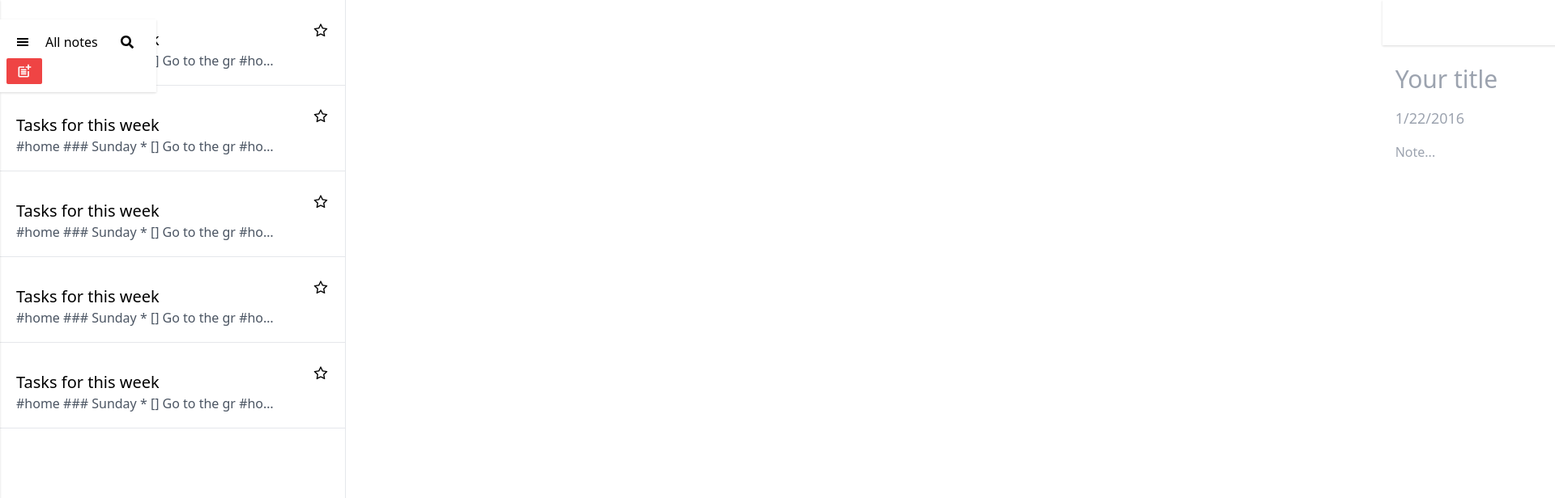
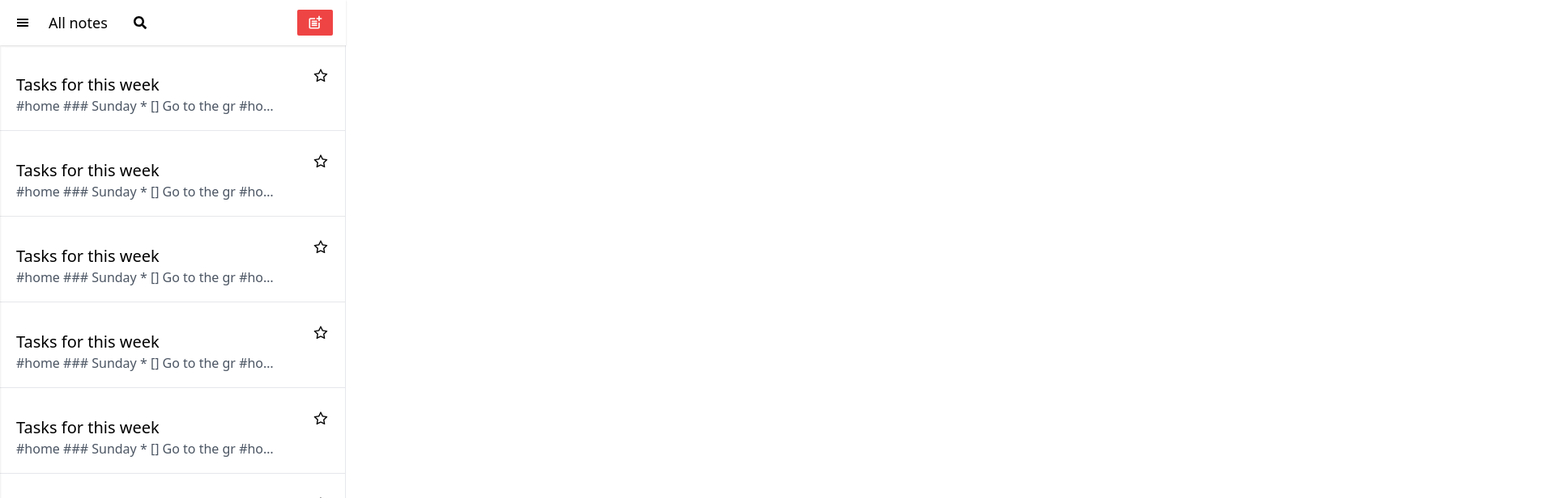
Before and after one commit to viktorfilyk4/react-notes-app, a React (Create React App) app: page / in a window 1280 px wide. Shown: the top 616 px of the page at 81% size, 1920 px wide, since content can reach past the window. Built offline with nearby package versions, Linux system fonts and the light colour scheme.

Commit message:
Continue to develop UI for different screen sizes

```diff
--- a/src/components/CommonButton.jsx
+++ b/src/components/CommonButton.jsx
@@ -2,7 +2,11 @@ import React from "react";
 
 export default function CommonButton({ IconComponent, title }) {
   return (
-    <button className="flex items-center justify-between gap-2 px-2 py-2 bg-gray-100 rounded">
+    <button
+      className={`flex items-center justify-between gap-2 px-2 py-2 bg-gray-100 rounded transition-all ${
+        title === "delete" ? "hover:bg-red-600 hover:text-white" : "hover:bg-gray-300"
+      }`}
+    >
       {IconComponent}
       <span className="capitalize">{title}</span>
     </button>
--- a/src/components/FolderListItem.jsx
+++ b/src/components/FolderListItem.jsx
@@ -2,9 +2,9 @@ import React from "react";
 
 export default function FolderListItem({ IconComponent, title }) {
   return (
-    <button className="flex items-center justify-start w-full gap-4 px-6 py-4 border-b border-gray-200">
+    <button className="flex items-center justify-start w-full gap-4 px-6 py-4 transition-all border-b border-gray-200 hover:bg-teal-600 hover:text-white">
       {IconComponent}
-      <h3>{title}</h3>
+      <h3 className="">{title}</h3>
     </button>
   );
 }
--- a/src/components/InputNoteText.jsx
+++ b/src/components/InputNoteText.jsx
@@ -2,7 +2,6 @@ import React, { useState } from "react";
 import { AiOutlineStar, AiFillStar } from "react-icons/ai";
 
 export default function InputNoteText() {
-
   const [isFavorite, setAsFavorite] = useState(false);
 
   const handleFavoriteBtnClick = () => {
@@ -12,15 +11,22 @@ export default function InputNoteText() {
   return (
     <div className="h-screen p-4">
       <div className="flex items-start justify-between">
-        <div className="flex flex-col items-start gap-2">
-          <input type="text" placeholder="Your title" className="w-full py-2 text-xl rounded-sm outline-none md:text-3xl focus:ring focus:border-gray-300" />
+        <div className="flex flex-col items-start gap-2 md:flex-row md:items-center">
+          <input
+            type="text"
+            placeholder="Your title"
+            className="w-full py-2 overflow-hidden text-xl rounded-sm outline-none md:text-3xl focus:ring whitespace-nowrap overflow-ellipsis md:w-6/12"
+          />
           <span className="text-lg text-gray-400">1/22/2016</span>
         </div>
         <button className="p-2" onClick={handleFavoriteBtnClick}>
-        {isFavorite ? <AiFillStar className="w-7 h-7" /> : <AiOutlineStar className="w-7 h-7" />}
+          {isFavorite ? <AiFillStar className="w-7 h-7" /> : <AiOutlineStar className="w-7 h-7" />}
         </button>
       </div>
-      <textarea className="w-full h-full mt-4 rounded focus:outline-none focus:ring focus:border-blue-300" placeholder="Note..."></textarea>
+      <textarea
+        className="w-full h-full mt-4 rounded focus:outline-none focus:ring focus:border-blue-300"
+        placeholder="Note..."
+      ></textarea>
     </div>
   );
 }
--- a/src/components/Layout.jsx
+++ b/src/components/Layout.jsx
@@ -26,39 +26,48 @@ export default function Layout() {
   };
 
   return (
-    <div className="flex w-screen h-screen md:flex">
+    <div className={`relative flex w-screen h-screen overflow-x-hidden md:flex ${isFoldersSectionOpen ? "overflow-y-hidden" : ""} md:overflow-y-hidden`}>
       {/* Left section */}
-      <div className={`z-10 md:w-4/12 w-full h-screen ${isNoteOpen ? "" : ""}`}>
-        <div className="fixed left-0 z-50 items-center justify-between block py-2 pl-2 pr-4 bg-white shadow top-6">
-          <div className="flex items-center space-x-4 ">
-            <button className="p-3 lg:-mr-2" onClick={handleBurgerBtnClick}>
+      <div className={`md:w-4/12 w-full h-screen ${isNoteOpen ? "" : ""}`}>
+        <div className="relative z-20 flex items-center justify-between w-full py-2 pl-2 pr-4 bg-white shadow">
+          <div className="flex items-center space-x-4">
+            <button className="flex items-center gap-6 p-3 lg:-mr-2" onClick={handleBurgerBtnClick}>
               <GiHamburgerMenu className={isFoldersSectionOpen ? `hidden` : ""} />
               <GrClose className={`${!isFoldersSectionOpen ? "hidden" : ""}`} />
+              <span className="hidden text-lg leading-4 lg:inline-block">All notes</span>
             </button>
-            <span className="hidden lg:inline-block">All notes</span>
             <button className="p-3">
               <FaSearch />
             </button>
           </div>
-          <button className="inline-block h-8 px-3 py-1 bg-red-500 rounded-sm hover:bg-red-600">
+          <button className="inline-block h-8 px-3 py-1 transition-all bg-red-500 rounded-sm hover:bg-red-600">
             <MdPostAdd className="w-5 h-5 mx-auto text-white" />
           </button>
         </div>
 
-        <div className="z-20 h-screen border-gray-200 md:border-r">
+        <div className="relative w-full h-screen border-gray-200 md:border-r">
           {/* Folders section */}
           <div
-            className={`absolute flex flex-col items-start w-full h-full transition-all ease-out shadow duration-700 bg-white z-10 overflow-y-hidden ${
+            className={`absolute flex flex-col items-start w-full h-full transition-all ease-out shadow duration-700 bg-white z-10 ${
               !isFoldersSectionOpen ? "-left-full" : "left-0"
             }`}
           >
             <FolderListItem title="All notes" IconComponent={<FiFolder className="w-5 h-5" />} />
-            <FolderListItem title="Favorites" IconComponent={<AiOutlineStar className="w-5 h-5" />} />
+            <FolderListItem
+              title="Favorites"
+              IconComponent={<AiOutlineStar className="w-5 h-5" />}
+            />
           </div>
 
           {/* List items section */}
-          <div className={`h-full ${isFoldersSectionOpen ? "opacity-50 bg-grey-800" : ""}`}>
+          <div className={`h-full ${isFoldersSectionOpen ? "opacity-50 bg-grey-800" : ""} md:overflow-y-scroll`}>
             <ListItem handleClick={handleListItemClick} />
+            <ListItem />
+            <ListItem />
+            <ListItem />
+            <ListItem />
+            <ListItem />
+            <ListItem />
             <ListItem />
             <ListItem />
             <ListItem />
@@ -68,7 +77,11 @@ export default function Layout() {
       </div>
 
       {/* Right section */}
-      <div className={`absolute w-full z-40 bg-white md:block md:w-8/12 transition-all ease-out duration-700 ${!isNoteOpen ? "-right-full" : "right-0"}`}>
+      <div
+        className={`absolute w-full z-20 bg-white md:block md:w-8/12 transition-all ease-out duration-700 shadow ${
+          !isNoteOpen ? "-right-full" : "right-0"
+        }`}
+      >
         <div className="flex justify-between w-full p-2 pr-4 shadow md:justify-end">
           <button onClick={handleListItemClick} className="p-2 md:hidden">
             <IoMdArrowRoundBack className="w-5 h-5" />
--- a/src/components/ListItem.jsx
+++ b/src/components/ListItem.jsx
@@ -5,28 +5,27 @@ import { AiFillStar } from "react-icons/ai";
 export default function ListItem({ handleClick }) {
   const [isFavorite, setAsFavorite] = useState(false);
 
-  const handleFavoriteBtnClick = () => {
+  const handleFavoriteBtnClick = (e) => {
+    e.stopPropagation();
     setAsFavorite(!isFavorite);
   };
 
   return (
-    <div className="">
-      <button
-        className="flex items-baseline justify-between w-full px-5 pt-5 pb-3 pr-3 border-b border-gray-200"
+    <div
+      className="flex items-baseline justify-between w-full px-5 pt-5 pb-3 pr-3 transition-all border-b border-gray-200 cursor-pointer hover:bg-teal-600 group"
       onClick={handleClick}
     >
       <div className="w-11/12 text-left">
-          <h4 className="text-xl font-medium">Tasks for this week</h4>
-          <p className="inline-block w-11/12 overflow-hidden text-gray-600 whitespace-nowrap overflow-ellipsis">
+        <h4 className="text-xl font-medium group-hover:text-white">Tasks for this week</h4>
+        <p className="inline-block w-11/12 overflow-hidden text-gray-600 whitespace-nowrap overflow-ellipsis hover:text-current group-hover:text-white">
           #home ### Sunday * [] Go to the gr #home ### Sunday * [] Go to the gr
         </p>
       </div>
       <div className="flex justify-end w-1/12">
-          <button className="p-2" onClick={handleFavoriteBtnClick}>
+        <button className="p-2 group-hover:text-white" onClick={handleFavoriteBtnClick}>
           {isFavorite ? <AiFillStar className="w-5 h-5" /> : <AiOutlineStar className="w-5 h-5" />}
         </button>
       </div>
-      </button>
     </div>
   );
 }
--- a/tailwind.config.js
+++ b/tailwind.config.js
@@ -1,8 +1,14 @@
+const colors = require("tailwindcss/colors");
+
 module.exports = {
   purge: ["./src/**/*.{js,jsx,ts,tsx}", "./public/index.html"],
   darkMode: false, // or 'media' or 'class'
   theme: {
-    extend: {},
+    extend: {
+      colors: {
+        teal: colors.teal,
+      },
+    },
   },
   variants: {
     extend: {},
```
Lines whose indentation alone changed are shown as unchanged.
